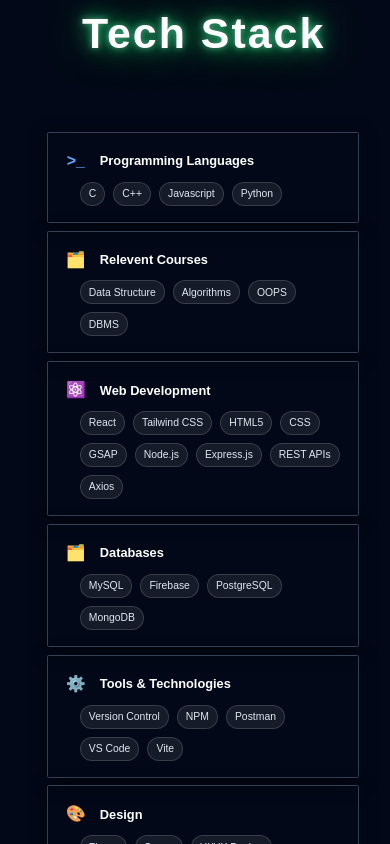
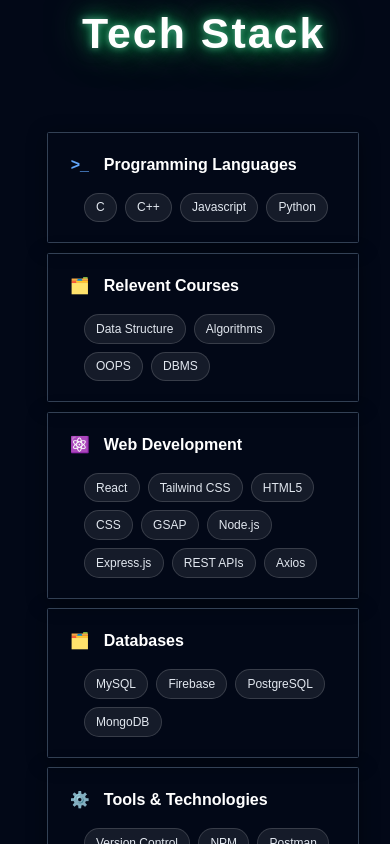
Before and after one commit to sprakash2006/Portfolio--Crafting-Digital-Identity, a React (Vite) app: page / in a window 390 px wide. Shown: the part 1440-2284 px from the top of the page. Built offline with nearby package versions, Linux system fonts and the light colour scheme; a web font is replaced by a local one.

Commit message:
updated programming language

```diff
--- a/src/components/ProgrammingLanguagesCard.css
+++ b/src/components/ProgrammingLanguagesCard.css
@@ -126,30 +126,30 @@
 
 @media (max-width: 450px) {
     .lang-skill-card {
-      padding: 1rem;
+      padding: 1.25rem;
       max-width:70vw;
       min-width:80vw;
-      margin-bottom:2vw;
+      margin-bottom:2.5vw;
     }
     .lang-card-header {
-      margin-bottom: 0.5rem;
+      margin-bottom: 0.9rem;
     }
     .lang-card-icon {
       font-size: 1rem;
     }
     .lang-card-title {
-      font-size: 0.8rem;
+      font-size: 1rem;
     }
     .lang-skills-grid {
       gap: 0.5rem;
-      padding-top:0.25vw;
+      padding-top:0.4vw;
       padding-left:1rem;
     }
 
     .lang-skill-tag {
       border-radius: 1rem;
-      padding: 0.2rem 0.5rem;
-      font-size: 0.65rem;
+      padding: 0.3rem 0.7rem;
+      font-size: 0.75rem;
       font-weight: 400;
     }
 }
```
